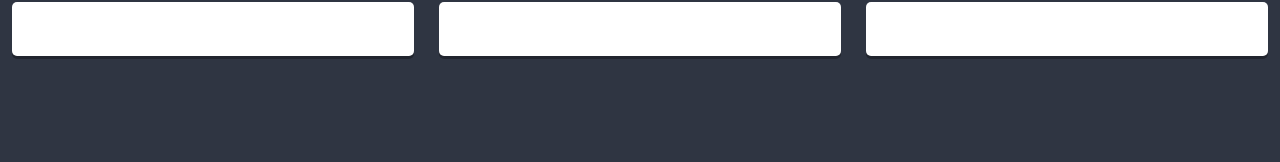
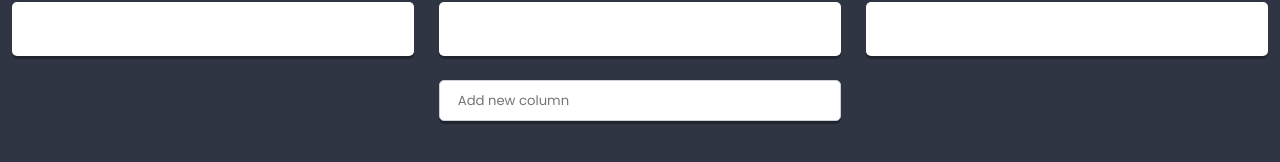
Before and after one commit to couchcodergirl/React---just-the-beginning, a React app: page / in a window 1280 px wide. Shown: the part 430-592 px from the top of the page. Built offline with nearby package versions, Linux system fonts and the light colour scheme.

Commit message:
Add Creator

```diff
--- /dev/null
+++ b/src/components/Button/Button.js
@@ -0,0 +1,11 @@
+import React from 'react';
+import styles from './Button.scss';
+
+const Button = ({variant = '', ...otherProps}) => (
+  <button
+    {...otherProps}
+    className={styles.component + variant.split(' ').map(name => ' ' + (styles[name] || name)).join('')}
+  />
+);
+
+export default Button;
--- /dev/null
+++ b/src/components/Creator/Creator.js
@@ -0,0 +1,63 @@
+import React from 'react';
+import styles from './Creator.scss';
+import Button from '../Button/Button';
+import PropTypes from 'prop-types';
+
+class Creator extends React.Component {
+  static propTypes = {
+    text: PropTypes.string,
+  }
+
+  static defaultProps = {
+    text: 'Add new item',
+  }
+
+  state = {
+    value: '',
+    visibleButtons: false,
+  }
+
+  handleChange = event => {
+    // console.log(event);
+    this.setState({
+      value: event.target.value,
+      visibleButtons: event.target.value.length > 0
+    });
+  }
+
+  handleOK = () => {
+    if(this.state.value != ''){
+      this.props.action(this.state.value);
+      this.setState({
+        value: '',
+        visibleButtons: false
+      });
+    }
+  }
+
+  handleCancel = () => {
+    this.setState({
+      value: '',
+      visibleButtons: false
+    });
+  }
+
+  render() {
+    return (
+      <div className={styles.component}>
+        <input
+          type='text'
+          placeholder={this.props.text}
+          value={this.state.value}
+          onChange={this.handleChange}
+        />
+        <div className={styles.buttons + (this.state.visibleButtons ? ' ' + styles.buttonsShown : '')}>
+          <Button onClick={this.handleOK}>OK</Button>
+          <Button onClick={this.handleCancel} variant='danger'>cancel</Button>
+        </div>
+      </div>
+    );
+  }
+}
+
+export default Creator;
--- a/src/components/List/List.js
+++ b/src/components/List/List.js
@@ -6,6 +6,7 @@ import Column from '../Column/Column.js';
 import PropTypes from 'prop-types';
 import {settings} from '../../data/dataStore';
 import ReactHtmlParser from 'react-html-parser';
+import Creator from '../Creator/Creator.js'
 
 class List extends React.Component {
   state = {
@@ -33,6 +34,9 @@ class List extends React.Component {
             <Column key={key} {...columnProps} />
           ))}
         </div>
+        <div className={styles.creator}>
+          <Creator text={settings.columnCreatorText} action={title => this.addColumn(title)}/>
+        </div>
       </section>
     )
   }
```
